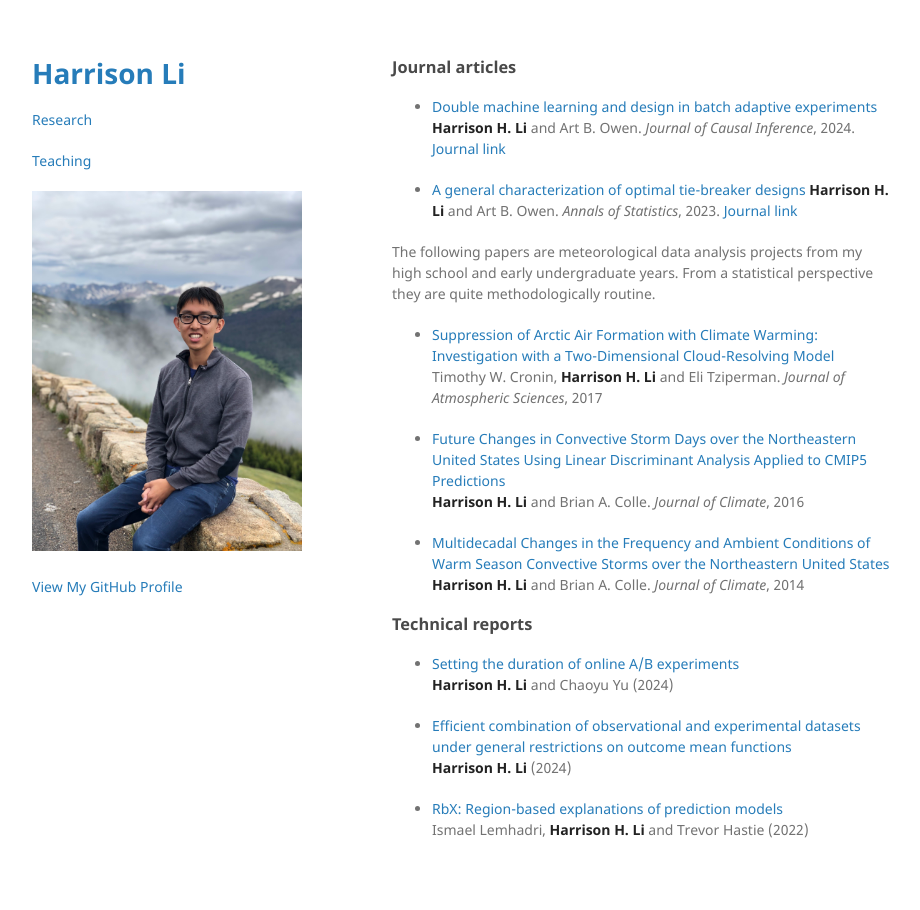
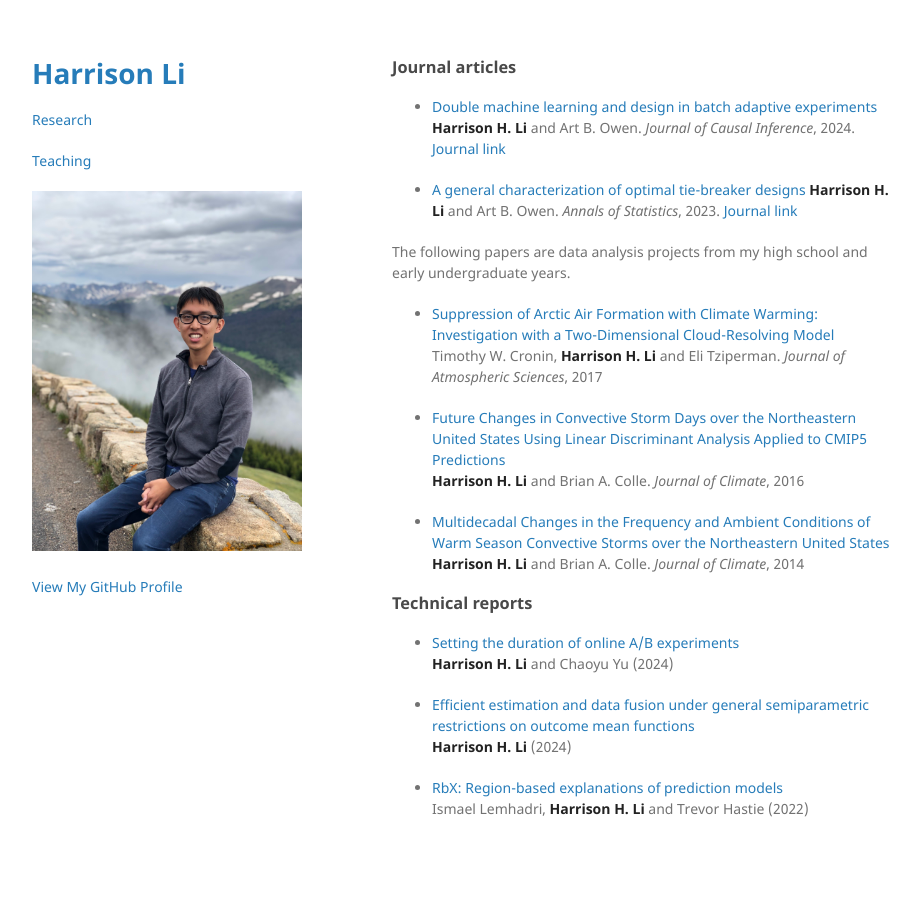
Before and after one commit to hli90722/hli90722.github.io, a Jekyll site: the page built from research.md, in a window 1280 px wide. Shown: the whole page, without its empty margins (178-1098 px from the left). Built offline with Jekyll 4.4.1, drawn with Linux system fonts in a browser that asks for light colours; the repository's description, which GitHub fills in, is left out.

Commit message:
Update title of revised data fusion paper

```diff
--- a/research.md
+++ b/research.md
@@ -12,7 +12,7 @@ permalink: /research/
 - [A general characterization of optimal tie-breaker designs](https://hli90722.github.io/pdfs/AOS2275.pdf)
 **Harrison H. Li** and Art B. Owen. *Annals of Statistics*, 2023. [Journal link](https://projecteuclid.org/journals/annals-of-statistics/volume-51/issue-3/A-general-characterization-of-optimal-tie-breaker-designs/10.1214/23-AOS2275.short)
 
-The following papers are meteorological data analysis projects from my high school and early undergraduate years. From a statistical perspective they are quite methodologically routine.
+The following papers are data analysis projects from my high school and early undergraduate years.
 
 - [Suppression of Arctic Air Formation with Climate Warming: Investigation with a Two-Dimensional Cloud-Resolving Model](https://journals.ametsoc.org/view/journals/atsc/74/9/jas-d-16-0193.1.xml)\
 Timothy W. Cronin, **Harrison H. Li** and Eli Tziperman. *Journal of Atmospheric Sciences*, 2017
@@ -28,7 +28,7 @@ Timothy W. Cronin, **Harrison H. Li** and Eli Tziperman. *Journal of Atmospheric
 - [Setting the duration of online A/B experiments](https://arxiv.org/abs/2408.02830)\
 **Harrison H. Li** and Chaoyu Yu (2024)
 
-- [Efficient combination of observational and experimental datasets under general restrictions on outcome mean functions](https://arxiv.org/abs/2406.06941)\
+- [Efficient estimation and data fusion under general semiparametric restrictions on outcome mean functions](https://arxiv.org/abs/2406.06941)\
 **Harrison H. Li** (2024)
 
 - [RbX: Region-based explanations of prediction models](https://arxiv.org/abs/2210.08721)\
```
